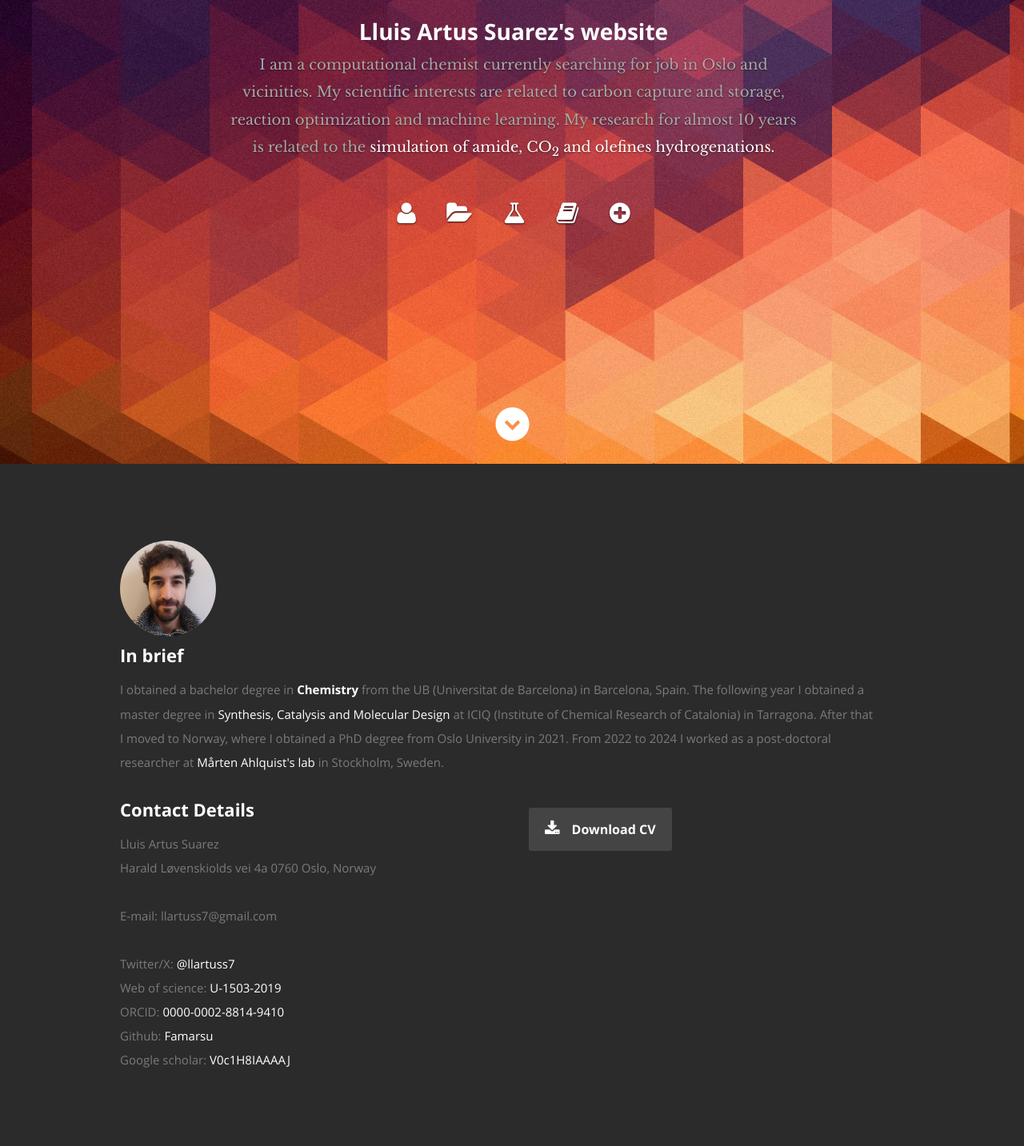
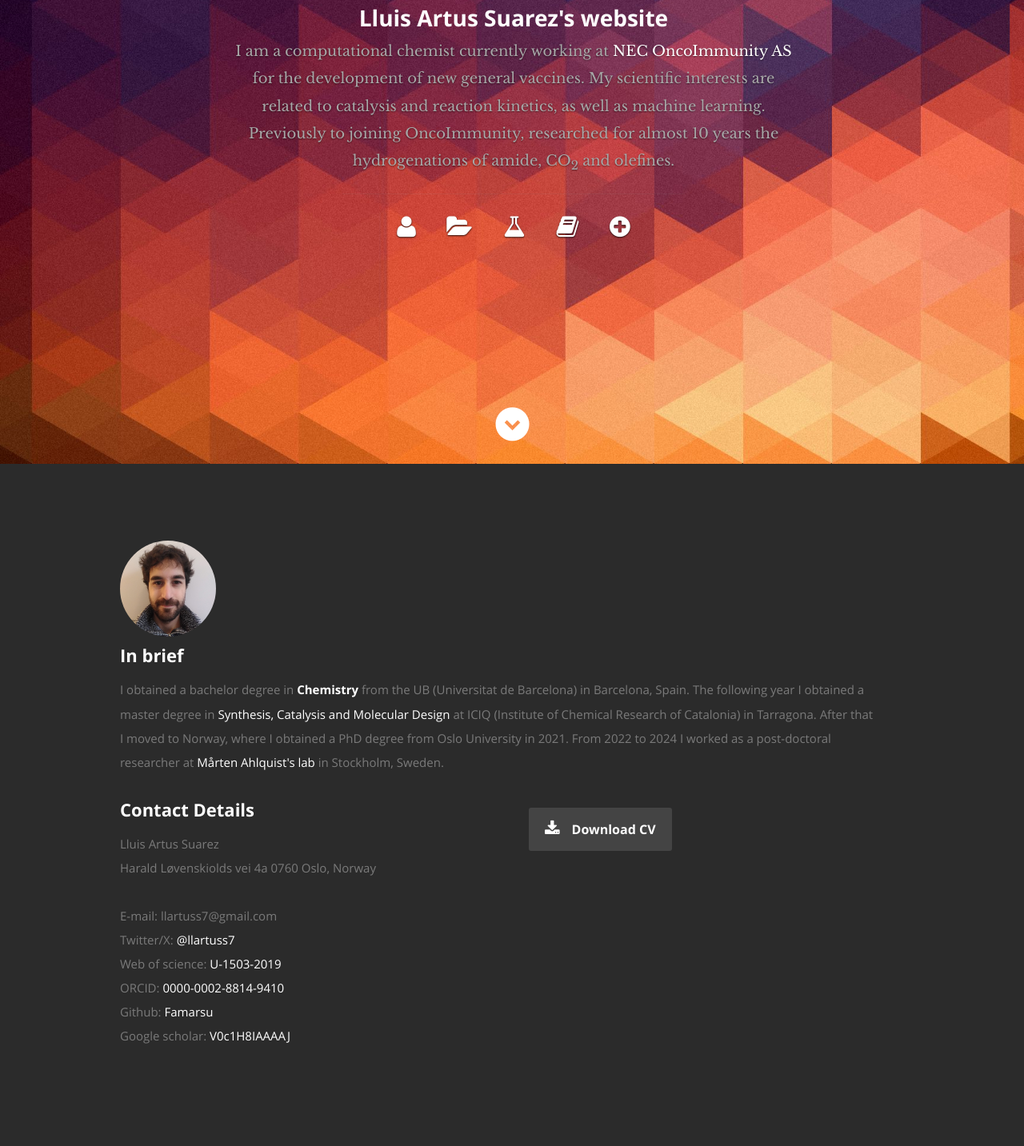
Before and after one commit to LluisArtusSuarez/LluisArtusSuarez.github.io, a plain HTML site: page index.html in a window 1280 px wide. Shown: the part 220-1653 px from the top of the page at 80% size. Drawn offline with nearby package versions, Linux system fonts and the light colour scheme.

Commit message:
Polishing

```diff
--- a/index.html
+++ b/index.html
@@ -99,7 +99,7 @@
       <div class="banner-text">
 
 	<h2 style="color:white"><span>Lluis Artus Suarez's website</span></h2>
-        <h3>I am a computational chemist currently searching for job in Oslo and vicinities. My scientific interests are related to carbon capture and storage, reaction optimization  and machine learning. My research for almost 10 years is related to the <span> simulation of amide, CO<sub>2</sub> and olefines hydrogenations.</span>
+        <h3>I am a computational chemist currently working at <a href="https://www.oncoimmunity.com/" target="_blank">NEC OncoImmunity AS</a> for the development of new general vaccines. My scientific interests are related to catalysis and reaction kinetics, as well as machine learning. Previously to joining OncoImmunity, researched for almost 10 years the hydrogenations of amide, CO<sub>2</sub> and olefines.
         <!-- Jaime's website had the following link to his company (<a href="https://nykode.com/" target="_blank">Nykode Threapeutics AS</a>) -->
           <hr/>
         <ul class="social">
@@ -146,7 +146,7 @@
               <span>Lluis Artus Suarez</span><br>
               Harald Løvenskiolds vei 4a 0760 Oslo, Norway<br><br>
 
-                <span>E-mail:</span> llartuss7@gmail.com<br><br>
+
 	    <!-- Jaime's contact details looked like this:
             <p class="address">
 	      <span>Jaime A Castro-Mondragon</span><br>
@@ -157,8 +157,8 @@
           <span>E-mail:</span> j.a.castro.mondragon@gmail.com<br>
           <span>E-mail:</span> jacmondragon@nykode.com<br><br>
           -->
-
-		Twitter/X: <a target="_blank" href="https://twitter.com/llartuss7">@llartuss7</a><br>
+    E-mail:</span> llartuss7@gmail.com<br>
+    Twitter/X: <a target="_blank" href="https://twitter.com/llartuss7">@llartuss7</a><br>
 		Web of science: <a target="_blank" href="https://www.webofscience.com/wos/author/record/U-1503-2019">U-1503-2019</a><br>
 		ORCID: <a target="_blank" href="https://orcid.org/0000-0002-8814-9410">0000-0002-8814-9410</a><br>
 		Github: <a target="_blank" href="https://github.com/Famarsu">Famarsu</a><br>
@@ -217,14 +217,14 @@
 	<div class="row item">
 
 	  <div class="twelve columns">
-
+    </br>
             <h3>Computational Scientist</h3>
             <p class="info"><em class="date">2025 - present </em><span>&bull;</span> Norway</p>
 
             <p>
               <a href="https://www.oncoimmunity.com/">NEC OncoImmunity AS</a> Oslo, Norway.<br>
 
-        <strong>Goals</strong>:</br>Development of general vaccines.</br>
+        <strong>Goals</strong>: Development of general vaccines.</br>
 	    </p>
 	  </div>
 	</div> <!-- item end -->
```
